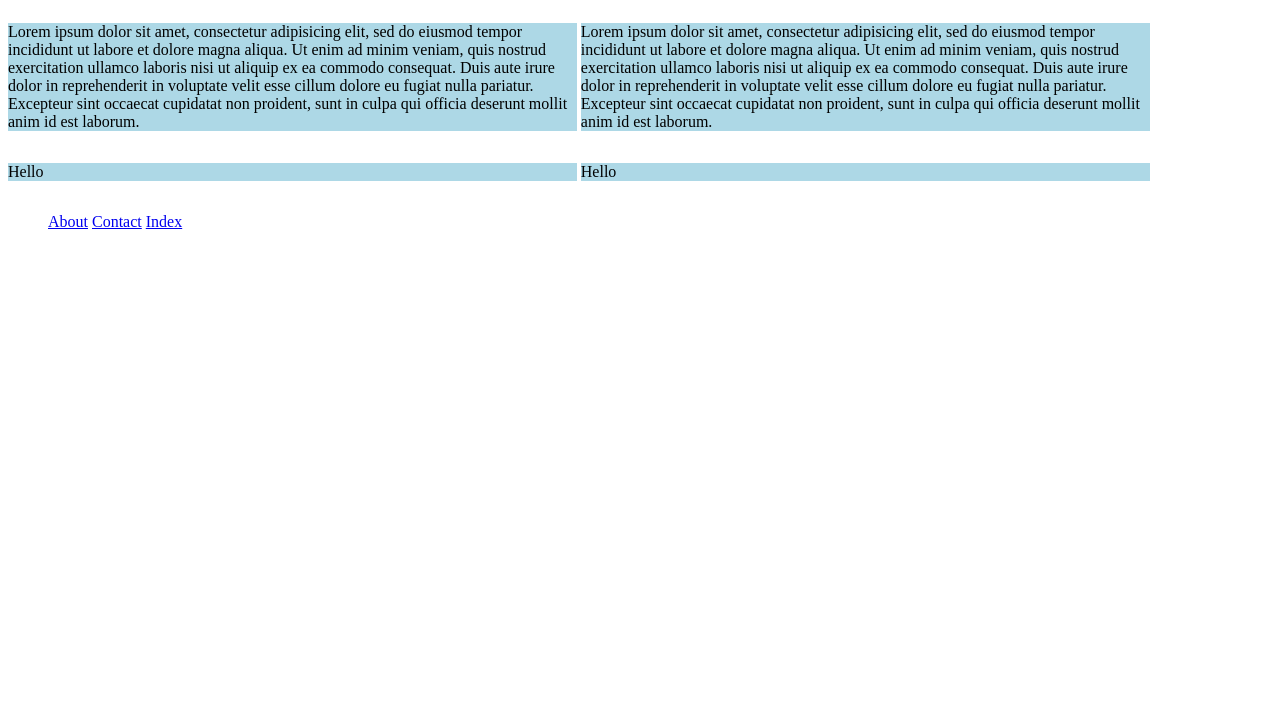
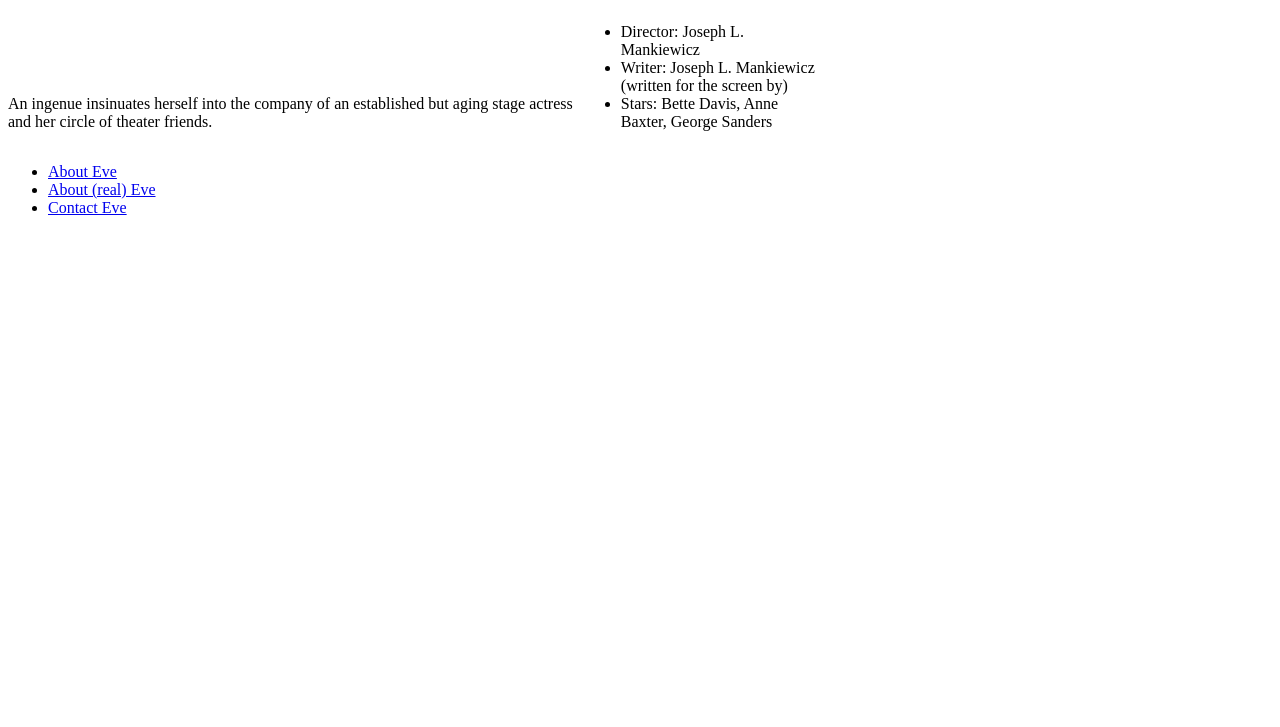
Before and after one commit to evagolabek/ironhack-html-css, a plain HTML site: page index.html in a window 1280 px wide. Shown: the part 73-800 px from the top of the page. Drawn offline with Linux system fonts and the light colour scheme.

Commit message:
change about and flex box

```diff
--- a/index.html
+++ b/index.html
@@ -4,47 +4,46 @@
 	<title></title>
 </head>
 <body>
-	<h1>Ironhack ftw</h1>
+	<a href="https://www.imdb.com/title/tt0042192/"><h1>All about Eve</h1></a>
 
-	<p>Lorem ipsum dolor sit amet, consectetur adipisicing elit, sed do eiusmod
-	tempor incididunt ut labore et dolore magna aliqua. Ut enim ad minim veniam,
-	quis nostrud exercitation ullamco laboris nisi ut aliquip ex ea commodo
-	consequat. Duis aute irure dolor in reprehenderit in voluptate velit esse
-	cillum dolore eu fugiat nulla pariatur. Excepteur sint occaecat cupidatat non
-	proident, sunt in culpa qui officia deserunt mollit anim id est laborum.</p>
+	<p>An ingenue insinuates herself into the company of an established but aging stage actress and her circle of theater friends.</p>
 
-	<p>Lorem ipsum dolor sit amet, consectetur adipisicing elit, sed do eiusmod
-	tempor incididunt ut labore et dolore magna aliqua. Ut enim ad minim veniam,
-	quis nostrud exercitation ullamco laboris nisi ut aliquip ex ea commodo
-	consequat. Duis aute irure dolor in reprehenderit in voluptate velit esse
-	cillum dolore eu fugiat nulla pariatur. Excepteur sint occaecat cupidatat non
-	proident, sunt in culpa qui officia deserunt mollit anim id est laborum.</p>
-
-	<p>Hello</p>
-	<p>Hello</p>
+	<div>
+		<ul>
+			<li>Director: Joseph L. Mankiewicz</li>
+     		<li>Writer: Joseph L. Mankiewicz (written for the screen by)</li>
+    		<li>Stars: Bette Davis, Anne Baxter, George Sanders</li>
+    </div>
 
 
 
 	<ul>
-    <a href="./about.html">About</a>
-	<a href="./contact.html">Contact</a>
-	<a href="./index.html">Index</a>
+	<li><a href="./index.html">About Eve</a></li>
+	<li><a href="./about.html">About (real) Eve</a></li>
+	<li><a href="./contact.html">Contact Eve</a></li>
     </ul>
 
 	<style type="text/css">
 
 		h1{
-			background-color: lightpink;
+			/*background-color: lightpink;*/
+			text-align: center;
 		}
 
 
 		p {
 			width:45%;
 			display: inline-block;
-			background-color: lightblue;
+			/*background-color: lightblue;*/
 		}
 
 		ul {
+			width: 35%;
+			display: inline-block;
+
+		}
+
+		div {
 			width: 45%;
 			display: inline-block;
 		}
```
Also changed, not shown: about.html (+1 -1 lines), contact.html (+33 -0 lines), 1 other file.
